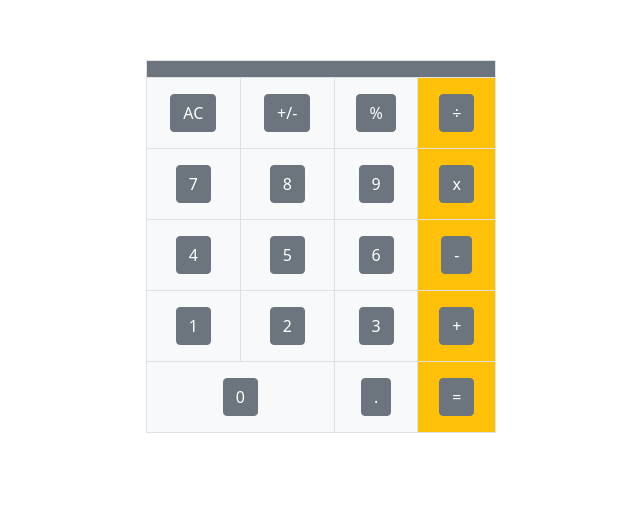
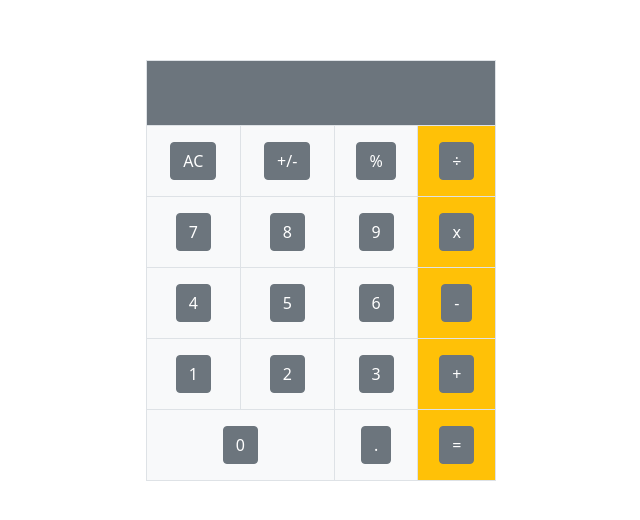
Before and after one commit to ahmetbozaci/math_magicians, a React (Create React App) app: page / in a window 1280 px wide. Shown: the part 140-660 px from the top of the page, without its empty margins (319-959 px from the left). Built offline with nearby package versions, Linux system fonts and the light colour scheme.

Commit message:
Update css

```diff
--- a/src/components/Calculator.css
+++ b/src/components/Calculator.css
@@ -6,6 +6,7 @@
 .result {
   text-align: right;
   cursor: initial;
+  height: 65px;
 }
 
 td {
```
